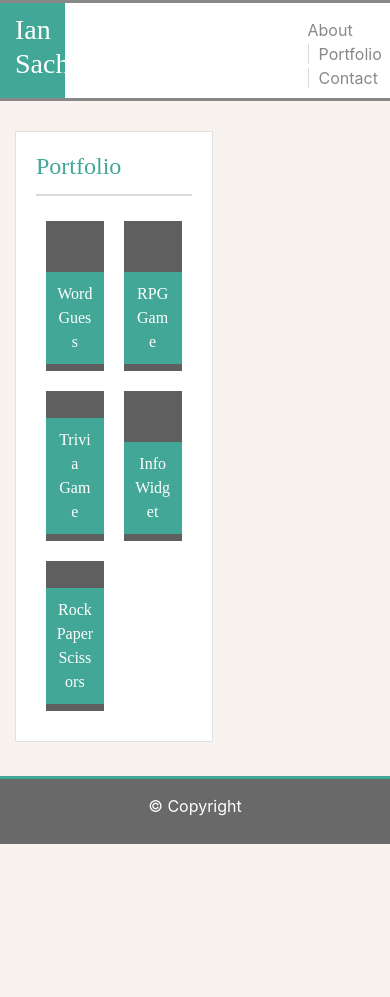
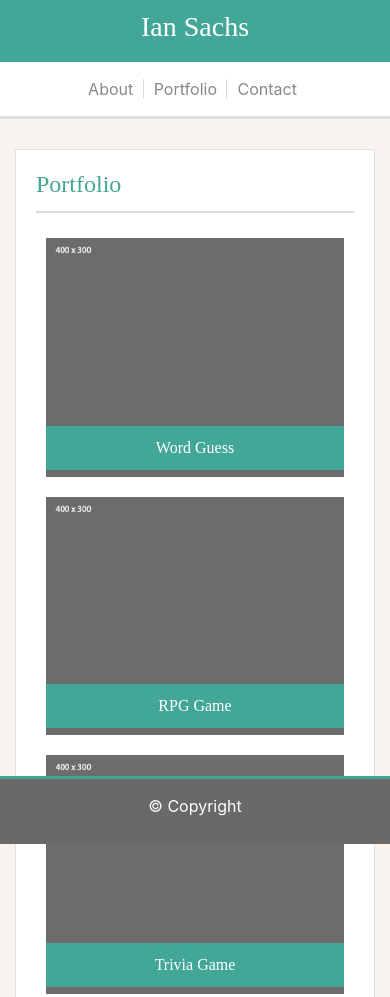
Before and after one commit to Iansachs1/Homework-02, a plain HTML site: page portfolio.html in a window 390 px wide. Shown: the top 997 px of the page. Before the commit the page ends 844 px from the top, so only its background shows below. Drawn offline with nearby package versions, Linux system fonts and the light colour scheme.

Commit message:
set conditional styling for small screens

```diff
--- a/02-Homework/Assets/CSS/contact.css
+++ b/02-Homework/Assets/CSS/contact.css
@@ -9,8 +9,7 @@ h3, h4 {
 }
 
 #header {
-    border-bottom: solid #888888;
-    border-top: solid #888888;
+    border-bottom: solid #e0e0e0;
     background-color: white;
 }
 
@@ -32,6 +31,19 @@ a {
     color: #888888;
 }
 
+
+@media screen and (max-width: 640px) {
+    header div div #name {
+        width: 100%;
+    }
+
+    header div div #nav {
+        width: 100%;
+        text-align: center;
+        padding-bottom: 15px;
+    }
+}
+
 .horizontal {
     display: inline;
     border-left: 1px solid #dbdbdb;
@@ -47,7 +59,7 @@ a {
 
 
 
-#PortfolioCard {
+#ContactCard {
     margin-top: 30px;
     margin-bottom: 100px;
     border: solid 1px #e0e0e0;
@@ -65,6 +77,12 @@ a {
     color: #6e6e6e;
 }
 
+#SubBtn {
+    border-radius: 0%;
+    background-color: #42a797;
+    border: none;
+    padding: 5px 25px;
+}
 .footer {
     position: fixed;
     left: 0;
@@ -76,4 +94,4 @@ a {
     border-top: solid 3px #42a797;
     padding-top: 15px;
     padding-bottom: 10px;
-  }
+}
--- a/02-Homework/Assets/CSS/index.css
+++ b/02-Homework/Assets/CSS/index.css
@@ -9,8 +9,7 @@ h3, h4 {
 }
 
 #header {
-    border-bottom: solid #888888;
-    border-top: solid #888888;
+    border-bottom: solid #e0e0e0;
     background-color: white;
 }
 
@@ -32,6 +31,28 @@ a {
     color: #888888;
 }
 
+@media screen and (max-width: 640px) {
+    header div div #name {
+        width: 100%;
+    }
+
+    header div div #nav {
+        width: 100%;
+        text-align: center;
+        padding-bottom: 15px;
+    }
+
+    article {
+        clear: both;
+        padding-top: 15px;
+    }
+
+    div #MePic {
+        width: 100%;
+        height: auto;
+    }
+}
+
 .horizontal {
     display: inline;
     border-left: 1px solid #dbdbdb;
@@ -49,6 +70,7 @@ a {
     margin-top: 30px;
     border: solid 1px #e0e0e0;
     border-radius: 0%;
+    margin-bottom: 100px;
 }
 
 #CardTitle {
--- a/02-Homework/Assets/CSS/portfolio.css
+++ b/02-Homework/Assets/CSS/portfolio.css
@@ -9,8 +9,7 @@ h3, h4 {
 }
 
 #header {
-    border-bottom: solid #888888;
-    border-top: solid #888888;
+    border-bottom: solid #e0e0e0;
     background-color: white;
 }
 
@@ -30,6 +29,26 @@ h3, h4 {
 a {
     text-decoration: none;
     color: #888888;
+}
+
+
+@media screen and (max-width: 640px) {
+    header div div #name {
+        width: 100%;
+    }
+
+    header div div #nav {
+        width: 100%;
+        text-align: center;
+        padding-bottom: 15px;
+    }
+
+    div .PortImg {
+        background-size: 100% 100%;
+        width: 100%;
+        height: 0;
+        padding-top: 75%;
+    }
 }
 
 .horizontal {
@@ -62,8 +81,8 @@ a {
 }
 
 .PortImg {
-    background-color: #5f5f5f;
-    background-size: 100% 100%;
+    background-image: url(/02-Homework/Assets/Images/photocard.png);
+    background-size: auto;
     width: 200px;
     height: 150px;
     margin: 10px;
--- a/portfolio.html
+++ b/portfolio.html
@@ -15,15 +15,15 @@
 
           <div class="row">
 
-            <div id="name" class="col-2">
+            <div id="name" class="col-sm-2">
               <h3>
                 Ian Sachs
               </h3>
             </div>
 
-            <div class="col-7"></div>
+            <div class="col-sm-7"></div>
 
-            <div id="nav" class="col-3">
+            <div id="nav" class="col-sm-3">
 
               <span>
 
@@ -43,7 +43,7 @@
 
       <div class="container">
         <div class="row">
-          <div class="col-7">
+          <div class="col-sm-7">
             <div id="PortfolioCard" class="card">
 
               <div class="card-body">
@@ -54,27 +54,27 @@
 
                 </div>
 
-                <div class="container">
+                <div id="PortCards" class="container">
 
                     <div class="row">
 
-                        <div class="col PortImg">
+                        <div class="col-sm PortImg">
                             <div class="PortCaption">Word Guess</div>
                         </div>
 
-                        <div class="col PortImg">
-                            <div class="PortCaption">RPG Game</div>
+                        <div class="col-sm PortImg">
+                                <div class="PortCaption">RPG Game</div>
                         </div>
 
                     </div>
 
                     <div class="row">
 
-                        <div class="col PortImg">
+                        <div class="col-sm PortImg">
                             <div class="PortCaption">Trivia Game</div>
                         </div>
 
-                        <div class="col PortImg">
+                        <div class="col-sm PortImg">
                             <div class="PortCaption">Info Widget</div>
                         </div>
 
@@ -82,11 +82,11 @@
 
                     <div class="row">
 
-                        <div class="col PortImg">
+                        <div class="col-sm PortImg">
                             <div class="PortCaption">Rock Paper Scissors</div>
                         </div>
 
-                        <div class="col PortImgBlank">
+                        <div class="col-sm PortImgBlank">
 
                         </div>
 
```
Also changed, not shown: contact.html (+7 -5 lines), index.html (+8 -4 lines), 02-Homework/Assets/Images/photocard.png (added).
